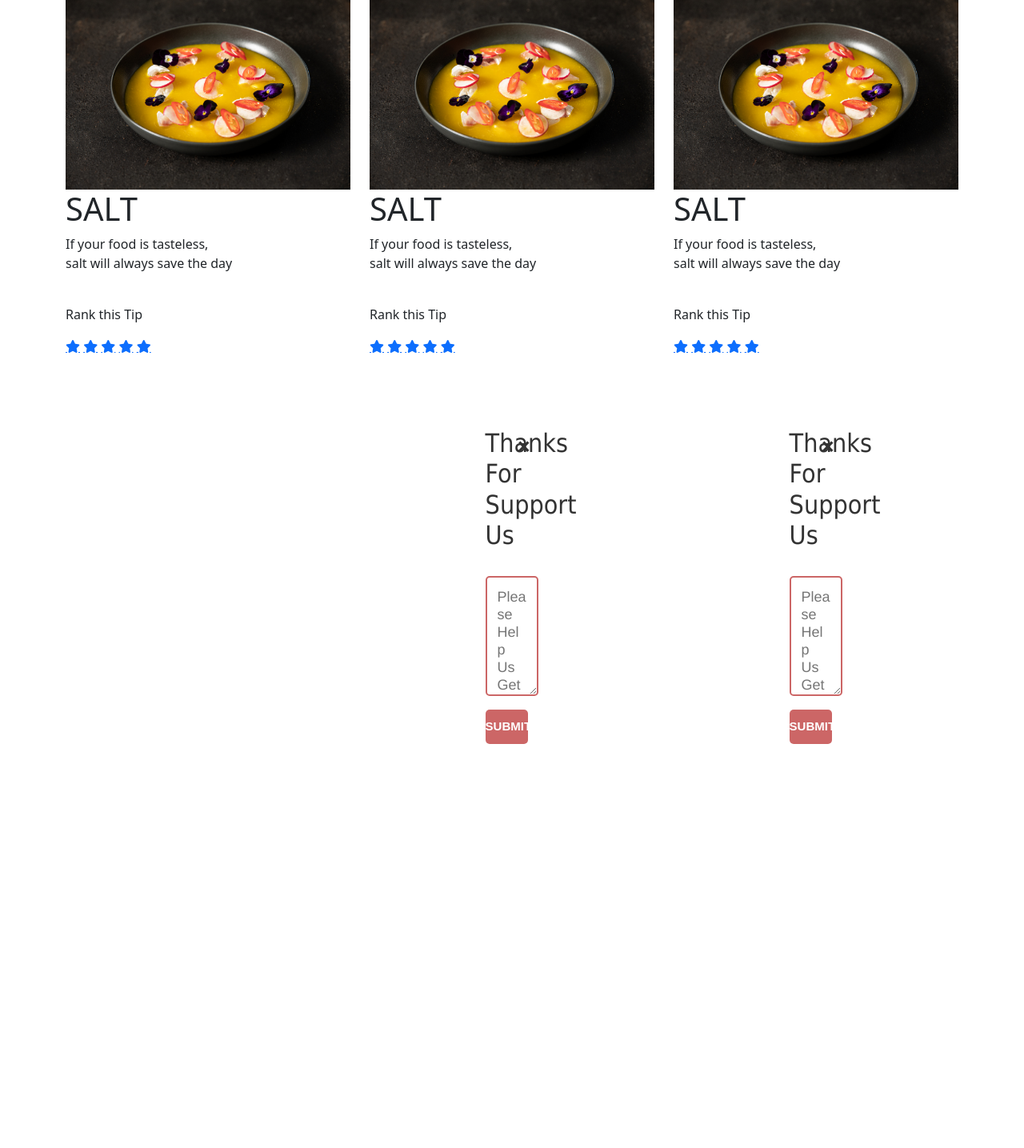
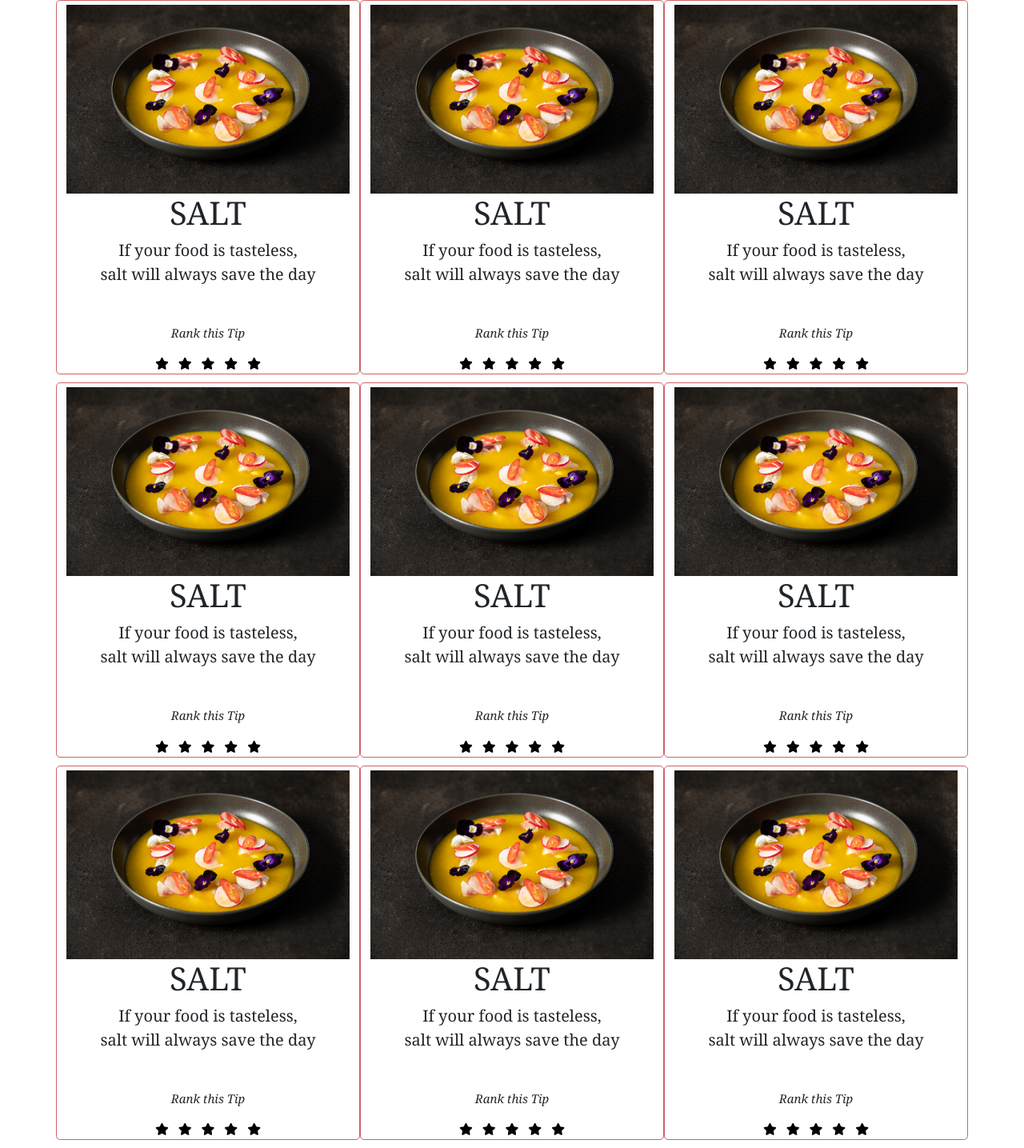
Before and after one commit to omrigr-code/webproject, a PHP site: page /Tips_page.html in a window 1280 px wide. Shown: the part 80-1515 px from the top of the page at 80% size. Before the commit the page ends 1010 px from the top, so only its background shows below. Run offline with PHP 8.4, Linux system fonts and the light colour scheme; some libraries are stand-ins or nearby versions.

Commit message:
omri tips 3

```diff
--- a/Tips_page.html
+++ b/Tips_page.html
@@ -50,7 +50,7 @@
         </script>
         <div class="container">
             <div class="row rowwidth">
-                <div class="col-lg-4 col-md-12">
+                <div class="col-lg-4 col-md-12 column">
                     <img class="img-me" src="../images/first mealjpg.jpg" alt="firstmeal">
                     <h1>SALT</h1>
                     <p>If your food is tasteless,<br> salt will always save the day</p><br>
@@ -63,7 +63,7 @@
                         <a href="#popup1" class="fas fa-star s5"></a>
                     </div>
                 </div>
-                <div class="col-lg-4 col-md-12">
+                <div class="col-lg-4 col-md-12 column">
                     <img class="img-me" src="../images/first mealjpg.jpg" alt="firstmeal">
                     <h1>SALT</h1>
                     <p>If your food is tasteless,<br> salt will always save the day</p><br>
@@ -74,23 +74,9 @@
                         <a href="#popup1" class="fas fa-star s3"></a>
                         <a href="#popup1" class="fas fa-star s4"></a>
                         <a href="#popup1" class="fas fa-star s5"></a>
-                          <div class="wraper">
-                            <script type="text/javascript" data-name="bmc-button" data-slug="gitlabBilal" data-color="#FFDD00" data-emoji="" data-font="Cookie" data-outline-color="#000000" data-font-color="#000000" data-coffee-color="#ffffff"></script>
-                          </div>
-                          <div id="popup1" class="overlay">
-                            <div class="popup">
-                                <h2>Thanks For Support Us</h2> <br>
-                                <a class="close" href="#Tips">&times;</a>
-                                <form class="RankForm">
-                                    <textarea name="text" class="feedback-input" placeholder="Please Help Us Get Better"></textarea>
-                                    <input type="submit" value="SUBMIT"/>
-                                </form>
-
-                                </div>
-                            </div>
                         </div>
                     </div>
-                <div class="col-lg-4 col-md-12">
+                <div class="col-lg-4 col-md-12 column">
                     <img class="img-me" src="../images/first mealjpg.jpg" alt="firstmeal">
                     <h1>SALT</h1>
                     <p>If your food is tasteless,<br> salt will always save the day</p><br>
@@ -101,20 +87,88 @@
                         <a href="#popup1" class="fas fa-star s3"></a>
                         <a href="#popup1" class="fas fa-star s4"></a>
                         <a href="#popup1" class="fas fa-star s5"></a>
-                          <div class="wraper">
-                            <script type="text/javascript" data-name="bmc-button" data-slug="gitlabBilal" data-color="#FFDD00" data-emoji="" data-font="Cookie" data-outline-color="#000000" data-font-color="#000000" data-coffee-color="#ffffff"></script>
-                          </div>
-                          <div id="popup1" class="overlay">
-                            <div class="popup">
-                                <h2>Thanks For Support Us</h2> <br>
-                                <a class="close" href="#Tips">&times;</a>
-                                <form class="RankForm">
-                                    <textarea name="text" class="feedback-input" placeholder="Please Help Us Get Better"></textarea>
-                                    <input type="submit" value="SUBMIT"/>
-                                </form>
-
-                                </div>
-                            </div>
+                        </div>
+                    </div>
+            </div>
+            <div class="row rowwidth">
+                <div class="col-lg-4 col-md-12 column">
+                    <img class="img-me" src="../images/first mealjpg.jpg" alt="firstmeal">
+                    <h1>SALT</h1>
+                    <p>If your food is tasteless,<br> salt will always save the day</p><br>
+                    <div class="Ranking_artical">
+                        <p> Rank this Tip</p>
+                        <a href="#popup1" class="fas fa-star s1"></a>
+                        <a href="#popup1" class="fas fa-star s2"></a>
+                        <a href="#popup1" class="fas fa-star s3"></a>
+                        <a href="#popup1" class="fas fa-star s4"></a>
+                        <a href="#popup1" class="fas fa-star s5"></a>
+                    </div>
+                </div>
+                <div class="col-lg-4 col-md-12 column">
+                    <img class="img-me" src="../images/first mealjpg.jpg" alt="firstmeal">
+                    <h1>SALT</h1>
+                    <p>If your food is tasteless,<br> salt will always save the day</p><br>
+                    <div class="Ranking_artical">
+                        <p> Rank this Tip</p>
+                        <a href="#popup1" class="fas fa-star s1"></a>
+                        <a href="#popup1" class="fas fa-star s2"></a>
+                        <a href="#popup1" class="fas fa-star s3"></a>
+                        <a href="#popup1" class="fas fa-star s4"></a>
+                        <a href="#popup1" class="fas fa-star s5"></a>
+                        </div>
+                    </div>
+                <div class="col-lg-4 col-md-12 column">
+                    <img class="img-me" src="../images/first mealjpg.jpg" alt="firstmeal">
+                    <h1>SALT</h1>
+                    <p>If your food is tasteless,<br> salt will always save the day</p><br>
+                    <div class="Ranking_artical">
+                        <p> Rank this Tip</p>
+                        <a href="#popup1" class="fas fa-star s1"></a>
+                        <a href="#popup1" class="fas fa-star s2"></a>
+                        <a href="#popup1" class="fas fa-star s3"></a>
+                        <a href="#popup1" class="fas fa-star s4"></a>
+                        <a href="#popup1" class="fas fa-star s5"></a>
+                        </div>
+                    </div>
+            </div>
+            <div class="row rowwidth">
+                <div class="col-lg-4 col-md-12 column">
+                    <img class="img-me" src="../images/first mealjpg.jpg" alt="firstmeal">
+                    <h1>SALT</h1>
+                    <p>If your food is tasteless,<br> salt will always save the day</p><br>
+                    <div class="Ranking_artical">
+                        <p> Rank this Tip</p>
+                        <a href="#popup1" class="fas fa-star s1"></a>
+                        <a href="#popup1" class="fas fa-star s2"></a>
+                        <a href="#popup1" class="fas fa-star s3"></a>
+                        <a href="#popup1" class="fas fa-star s4"></a>
+                        <a href="#popup1" class="fas fa-star s5"></a>
+                    </div>
+                </div>
+                <div class="col-lg-4 col-md-12 column">
+                    <img class="img-me" src="../images/first mealjpg.jpg" alt="firstmeal">
+                    <h1>SALT</h1>
+                    <p>If your food is tasteless,<br> salt will always save the day</p><br>
+                    <div class="Ranking_artical">
+                        <p> Rank this Tip</p>
+                        <a href="#popup1" class="fas fa-star s1"></a>
+                        <a href="#popup1" class="fas fa-star s2"></a>
+                        <a href="#popup1" class="fas fa-star s3"></a>
+                        <a href="#popup1" class="fas fa-star s4"></a>
+                        <a href="#popup1" class="fas fa-star s5"></a>
+                        </div>
+                    </div>
+                <div class="col-lg-4 col-md-12 column">
+                    <img class="img-me" src="../images/first mealjpg.jpg" alt="firstmeal">
+                    <h1>SALT</h1>
+                    <p>If your food is tasteless,<br> salt will always save the day</p><br>
+                    <div class="Ranking_artical">
+                        <p> Rank this Tip</p>
+                        <a href="#popup1" class="fas fa-star s1"></a>
+                        <a href="#popup1" class="fas fa-star s2"></a>
+                        <a href="#popup1" class="fas fa-star s3"></a>
+                        <a href="#popup1" class="fas fa-star s4"></a>
+                        <a href="#popup1" class="fas fa-star s5"></a>
                         </div>
                     </div>
             </div>
--- a/Tips_page_style.css
+++ b/Tips_page_style.css
@@ -148,11 +148,13 @@ input[type=checkbox]{
 
 .rowwidth {
     max-width: 100vw;
+    margin-bottom: 10px;
 }
 
 .img-me {
     max-width: 100%;
     max-height: max-content;
+    padding-top: 5px;
 }
 
    #Tips{
@@ -166,11 +168,10 @@ input[type=checkbox]{
 #Tips .column{
     display: block;
     float: left;
-    width: 33%;
-    padding: 70px 0;
     text-align: center;
     font-family: Cambria, Cochin, Georgia, Times, 'Times New Roman', serif;
-    border: 1px solid #CC6666;
+    border:1px solid #CC6666;
+    border-radius: 5px;
     font-size: 20px;
 }
 
```
